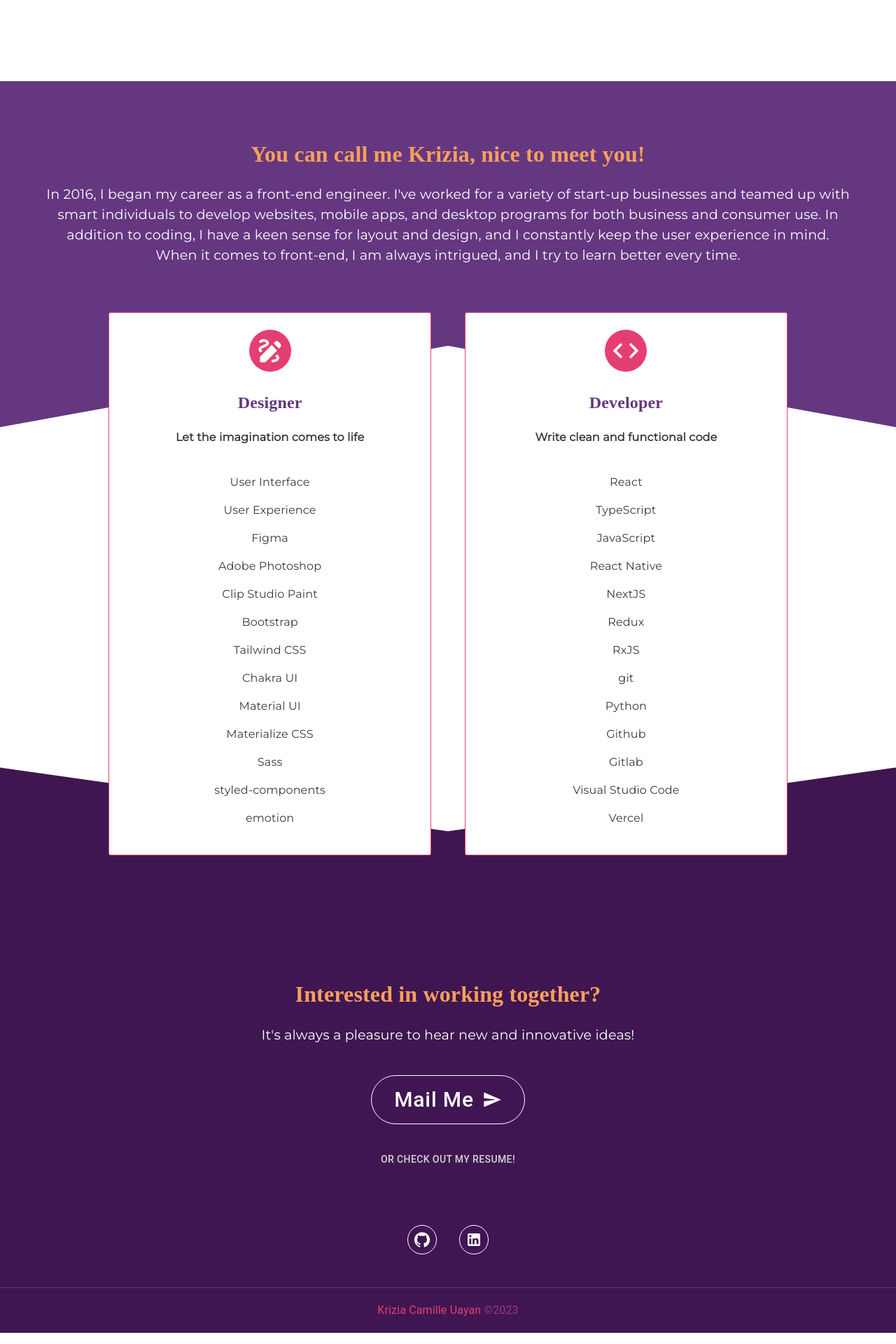
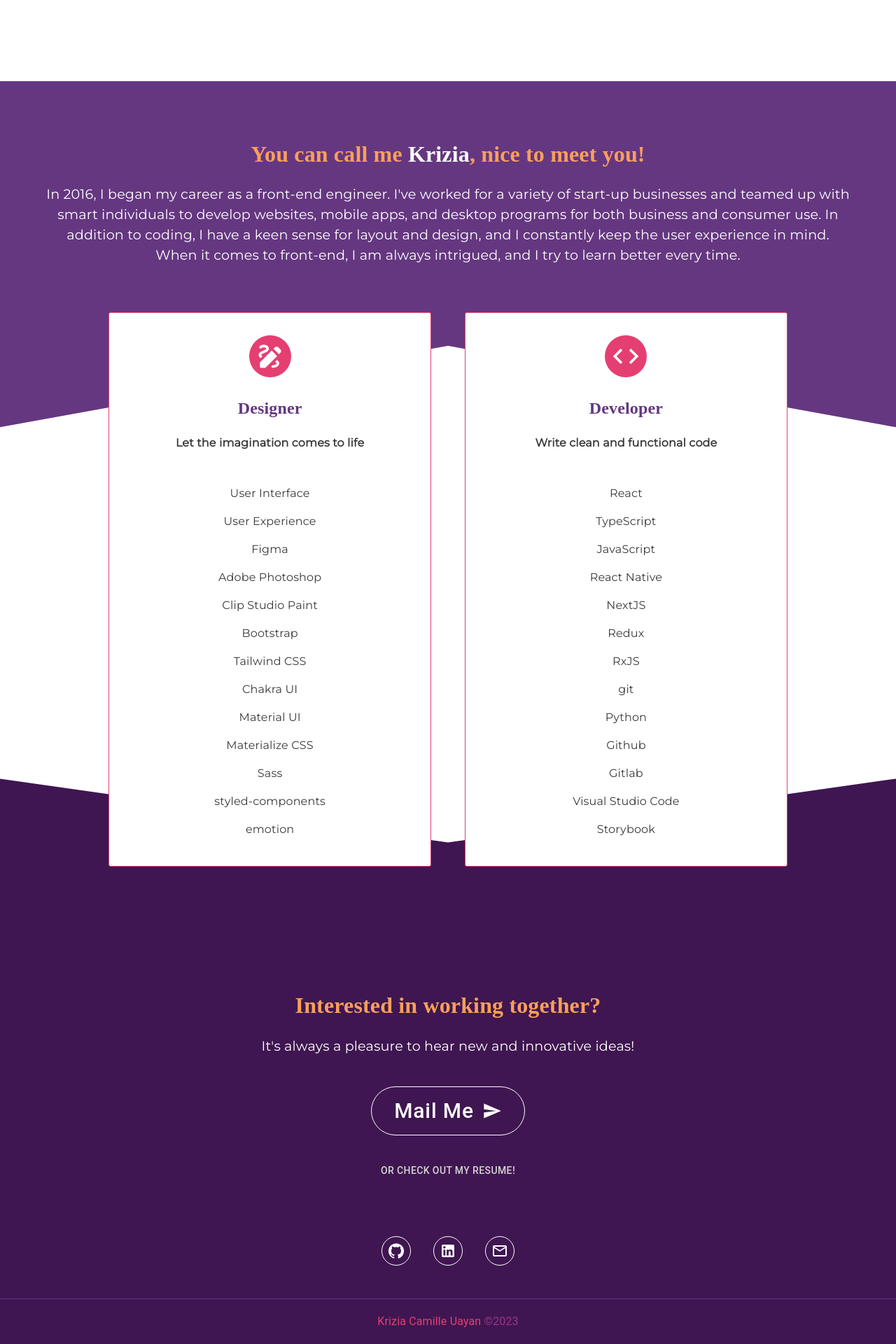
Before and after one commit to kriziacamilleuayan/Portfolio, a React (Vite) app: page / in a window 1280 px wide. Shown: the part 748-2668 px from the top of the page at 70% size. Built offline with nearby package versions, Linux system fonts and the light colour scheme; what @react-pdf/renderer would draw is missing.

Commit message:
animation home page

```diff
--- a/package.json
+++ b/package.json
@@ -24,6 +24,7 @@
     "match-sorter": "^6.3.1",
     "prop-types": "^15.8.1",
     "react": "^18.2.0",
+    "react-animate-on-scroll": "^2.1.7",
     "react-dom": "^18.2.0",
     "react-granim": "^1.1.0",
     "react-type-animation": "^3.1.0",
--- a/src/components/footer/index.jsx
+++ b/src/components/footer/index.jsx
@@ -2,21 +2,37 @@
 import { PrimaryColors, github, linkedIn } from "../../const";
 import GitHubIcon from "@mui/icons-material/GitHub";
 import LinkedInIcon from "@mui/icons-material/LinkedIn";
+import MailOutlineIcon from "@mui/icons-material/MailOutline";
+import ScrollAnimation from "react-animate-on-scroll";
 
 const Footer = () => {
   const handleClick = (url) => {
     window.open(url, "_blank");
   };
 
+  const handleMail = (e) => {
+    window.location.href = "mailto:kriziacamilleuayan@gmail.com";
+    e.preventDefault();
+  };
+
   return (
     <FooterBox>
       <FooterContainer maxWidth="xxl">
+        <ScrollAnimation animateIn="animate__rotateIn" animateOnce={true}>
           <ButtonSocials size="large" onClick={() => handleClick(github)}>
             <GitHubIcon />
           </ButtonSocials>
+        </ScrollAnimation>
+        <ScrollAnimation animateIn="animate__rotateIn" animateOnce={true}>
           <ButtonSocials size="large" onClick={() => handleClick(linkedIn)}>
             <LinkedInIcon />
           </ButtonSocials>
+        </ScrollAnimation>
+        <ScrollAnimation animateIn="animate__rotateIn" animateOnce={true}>
+          <ButtonSocials size="large" onClick={handleMail}>
+            <MailOutlineIcon />
+          </ButtonSocials>
+        </ScrollAnimation>
       </FooterContainer>
 
       <SubFooterBox>
--- a/src/components/navbar/index.jsx
+++ b/src/components/navbar/index.jsx
@@ -76,7 +76,9 @@
                   className={({ isActive }) => (isActive ? "isActive" : "")}
                   key={item.name}
                 >
-                  <NavButton key={item.name}>{item.name}</NavButton>
+                  <NavButton className="animate__animated animate__flash animate__slow">
+                    {item.name}
+                  </NavButton>
                 </NavLink>
               ))}
             </NavBox>
--- a/src/main.jsx
+++ b/src/main.jsx
@@ -11,7 +11,7 @@
 import "@fontsource/montserrat";
 import "@fontsource-variable/source-code-pro";
 import "./index.css";
-import "animate.css";
+import "animate.css/animate.min.css";
 
 const router = createBrowserRouter([
   {
--- a/src/pages/home/banner.jsx
+++ b/src/pages/home/banner.jsx
@@ -3,6 +3,7 @@
 import bgCover from "../../assets/bg2.jpg";
 import { granimGradient } from "../../const";
 import { TypeAnimation } from "react-type-animation";
+import ScrollAnimation from "react-animate-on-scroll";
 
 const Banner = () => {
   const props = {
@@ -50,21 +51,24 @@
         <BannerContainer>
           <BannerContent>
             <Box className="bannerText">
-              <h3>Hi, my name is</h3>
-              <Box className="nameContainer">
+              <h3 className="animate__animated animate__fadeInRightBig animate__slow">
+                Hi, my name is
+              </h3>
+              <Box className="nameContainer animate__animated animate__fadeInRightBig animate__slower">
                 <TypeAnimation
                   sequence={sequence}
                   wrapper="h1"
+                  className="animate__animated animate__fadeInRightBig"
                   speed={25}
                   style={{ fontSize: "2em", display: "inline-block" }}
                   repeat={Infinity}
                 />
               </Box>
-              <h2>
+              <h2 className="animate__animated animate__fadeInRightBig animate__slow">
                 I am a <span>Front-End Engineer</span>.
               </h2>
             </Box>
-            <Box className="bannerLeft">
+            <Box className="animate__animated animate__fadeInRightBig bannerLeft">
               <Granim {...props2} />
             </Box>
           </BannerContent>
--- a/src/pages/home/contact.jsx
+++ b/src/pages/home/contact.jsx
@@ -2,6 +2,7 @@
 import { PrimaryColors } from "../../const";
 import SendIcon from "@mui/icons-material/Send";
 import { NavLink } from "react-router-dom";
+import ScrollAnimation from "react-animate-on-scroll";
 
 const Contact = () => {
   const handleMail = (e) => {
@@ -21,8 +22,10 @@
     >
       <Container>
         <Box>
+          <ScrollAnimation animateIn="animate__slideInDown" animateOnce={true}>
             <h2>Interested in working together?</h2>
             <p>It&apos;s always a pleasure to hear new and innovative ideas!</p>
+          </ScrollAnimation>
 
           <Box
             sx={{
@@ -34,6 +37,7 @@
             }}
             gap="32px"
           >
+            <ScrollAnimation animateIn="animate__fadeIn" animateOnce={true}>
               <MailButton onClick={handleMail}>
                 Mail me
                 <SendIcon
@@ -43,10 +47,12 @@
                   }}
                 />
               </MailButton>
-
+            </ScrollAnimation>
+            <ScrollAnimation animateIn="animate__zoomIn" animateOnce={true}>
               <NavLink to="/resume">
                 <ResumeButton>or check out my Resume!</ResumeButton>
               </NavLink>
+            </ScrollAnimation>
           </Box>
         </Box>
       </Container>
--- a/src/pages/home/introduction.jsx
+++ b/src/pages/home/introduction.jsx
@@ -1,6 +1,7 @@
 import { Box, styled } from "@mui/material";
 import { Container } from "@mui/system";
 import { PrimaryColors } from "../../const";
+import ScrollAnimation from "react-animate-on-scroll";
 
 const Introduction = () => {
   return (
@@ -15,16 +16,28 @@
     >
       <Container>
         <Box>
-          <h2>You can call me Krizia, nice to meet you!</h2>
-          <p>
-            In 2016, I began my career as a front-end engineer. I&apos;ve worked
-            for a variety of start-up businesses and teamed up with smart
-            individuals to develop websites, mobile apps, and desktop programs
-            for both business and consumer use. In addition to coding, I have a
-            keen sense for layout and design, and I constantly keep the user
-            experience in mind. When it comes to front-end, I am always
-            intrigued, and I try to learn better every time.
-          </p>
+          <ScrollAnimation animateIn="animate__fadeInDown" animateOnce={true}>
+            <h2>
+              You can call me <span style={{ color: "white" }}>Krizia</span>,
+              nice to meet you!
+            </h2>
+          </ScrollAnimation>
+          <ScrollAnimation
+            animateIn="animate__fadeIn"
+            animateOnce={true}
+            delay={2}
+          >
+            <p>
+              In 2016, I began my career as a front-end engineer. I&apos;ve
+              worked for a variety of start-up businesses and teamed up with
+              smart individuals to develop websites, mobile apps, and desktop
+              programs for both business and consumer use. In addition to
+              coding, I have a keen sense for layout and design, and I
+              constantly keep the user experience in mind. When it comes to
+              front-end, I am always intrigued, and I try to learn better every
+              time.
+            </p>
+          </ScrollAnimation>
         </Box>
       </Container>
     </MainContainer>
--- a/src/pages/home/skills.jsx
+++ b/src/pages/home/skills.jsx
@@ -2,6 +2,7 @@
 import { PrimaryColors } from "../../const";
 import DrawIcon from "@mui/icons-material/Draw";
 import CodeIcon from "@mui/icons-material/Code";
+import ScrollAnimation from "react-animate-on-scroll";
 
 const Skills = () => {
   return (
@@ -17,9 +18,12 @@
           margin: { xs: "0", sm: "24px" },
         }}
       >
+        <ScrollAnimation animateIn="animate__slideInDown" animateOnce={true}>
           <DrawIcon sx={iconStyle} />
           <h2>Designer</h2>
           <p className="subHeader">Let the imagination comes to life</p>
+        </ScrollAnimation>
+        <ScrollAnimation animateIn="animate__slideInLeft" animateOnce={true}>
           <Box>
             <p>User Interface</p>
             <p>User Experience</p>
@@ -35,6 +39,7 @@
             <p>styled-components</p>
             <p>emotion</p>
           </Box>
+        </ScrollAnimation>
       </SkillsContainer>
       <SkillsContainer
         sx={{
@@ -42,9 +47,12 @@
           margin: { xs: "24px 0", sm: "24px" },
         }}
       >
+        <ScrollAnimation animateIn="animate__slideInDown" animateOnce={true}>
           <CodeIcon sx={iconStyle} />
           <h2>Developer</h2>
           <p className="subHeader">Write clean and functional code</p>
+        </ScrollAnimation>
+        <ScrollAnimation animateIn="animate__slideInRight" animateOnce={true}>
           <Box>
             <p>React</p>
             <p>TypeScript</p>
@@ -58,8 +66,9 @@
             <p>Github</p>
             <p>Gitlab</p>
             <p>Visual Studio Code</p>
-          <p>Vercel</p>
+            <p>Storybook</p>
           </Box>
+        </ScrollAnimation>
       </SkillsContainer>
     </MainContainer>
   );
```
Also changed, not shown: 1 other file (tests, documents, lock files or other folders). Lines whose indentation alone changed are shown as unchanged.
